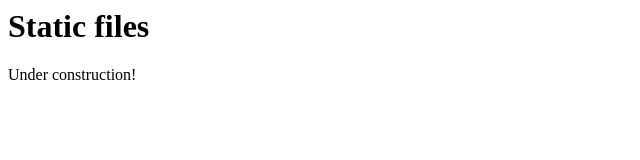
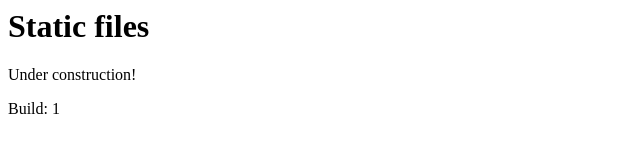
Before and after one commit to JustinCarmony/justincarmony.github.io, a plain HTML site: page index.html in a window 1280 px wide. Shown: the full height of the page, 0-640 px from the left. Drawn offline with Linux system fonts and the light colour scheme.

Commit message:
Testing build

```diff
--- a/index.html
+++ b/index.html
@@ -1,2 +1,3 @@
 <h1>Static files</h1>
 Under construction!
+<p>Build: 1</p>
```
